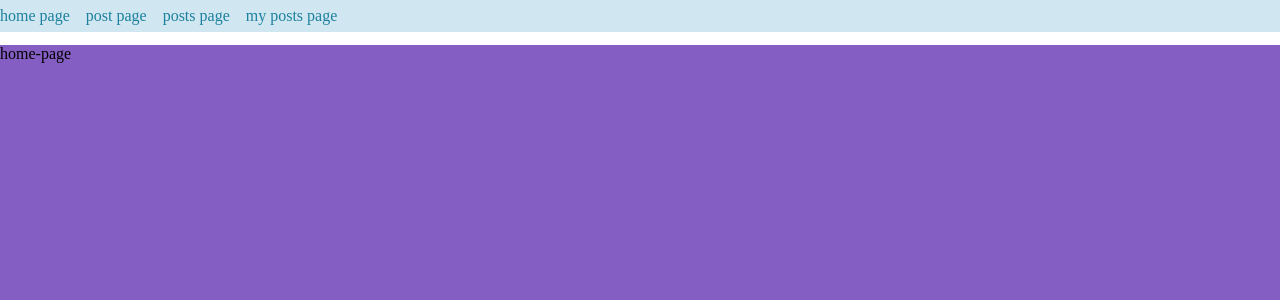
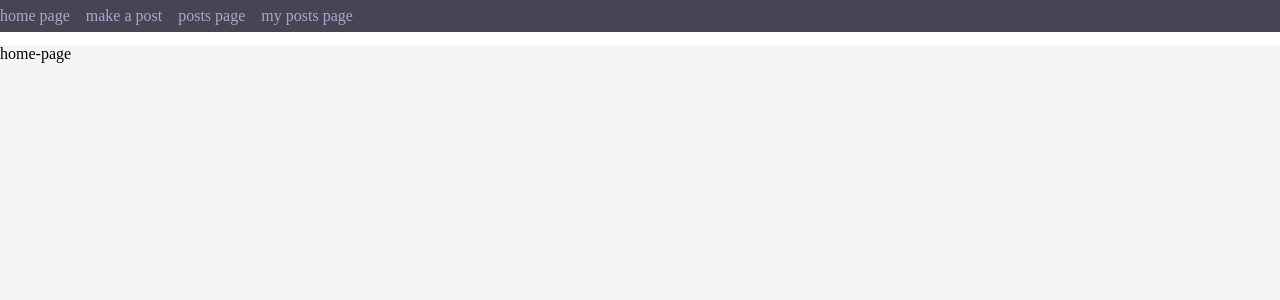
Before and after one commit to 536uriel/researches-app, a React (Create React App) app in the folder client/: page / in a window 1280 px wide. Shown: the top 300 px of the page. Built offline with nearby package versions, Linux system fonts and the light colour scheme.

Commit message:
setting css colors

```diff
--- a/client/src/App.css
+++ b/client/src/App.css
@@ -1,7 +1,7 @@
 :root{
-    --dominate:#845EC2;
-    --complementary:#D0E6F0;
-    --accent:#1C819E;
+    --dominate:#f5f5f5;
+    --complementary:#474554;
+    --accent:#ACA7CB;
 }
 
 
@@ -47,3 +47,20 @@ body{
 .posts-ql-wrapper .ql-container .ql-editor{
     max-height:4em;
 }
+
+.read-post-container h1{
+    text-align: center;
+    color:var(--accent)
+}
+
+.read-post-content .ql-container.ql-snow{
+    width: 70%;
+    margin: 0 auto;
+    border-style: none;
+    background-color: var(--complementary);
+    color: var(--dominate);
+}
+
+.read-post-container button{
+
+}
--- a/client/src/components/NavBar.js
+++ b/client/src/components/NavBar.js
@@ -9,7 +9,7 @@ const NavBar = () => {
     <div className='nav'>
         <Link className='link' to="/">home page</Link>
 
-        <Link to="/post">post page</Link>
+        <Link to="/post">make a post</Link>
 
         <Link to="/posts">posts page</Link>
 
--- a/client/src/components/ReadPost.js
+++ b/client/src/components/ReadPost.js
@@ -31,9 +31,9 @@ const ReadPost = (props) => {
 
 
   return (
-    <div>
-        <div>{props.post.title}</div>
-        <div ref={research}></div>
+    <div className='read-post-container'>
+        <h1>{props.post.title}</h1>
+        <div className='read-post-content' ref={research}></div>
         <button onClick={()=>{
           let arr = props.viewIntro
           arr[props.index] = true
```
Also changed, not shown: 1 other file (tests, documents, lock files or other folders).
